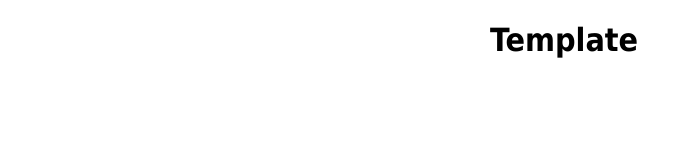
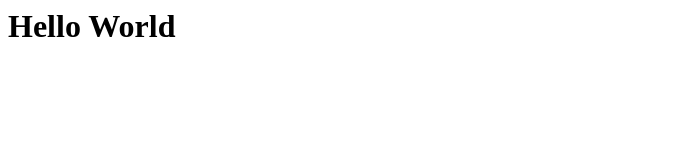
Before and after one commit to liammonks/FallingSlotTest, a plain HTML site: page index.html in a window 1280 px wide. Shown: the whole page, without its empty margins (0-692 px from the left). Drawn offline with Linux system fonts and the light colour scheme.

Commit message:
simplified index.html

```diff
--- a/index.html
+++ b/index.html
@@ -1,22 +1 @@
-<!DOCTYPE html>
-<html>
-
-<head>
-    <meta charset="utf-8">
-    <title>Template</title>
-    <style>
-        .title {
-            width: 300px;
-            margin: 0 auto;
-            font-family: Tahoma, Geneva, sans-serif;
-        }
-    </style>
-</head>
-
-<body>
-    <div class="title">
-        <h1>Template</h1>
-    </div>
-</body>
-
-</html>
+<h1>Hello World</h1>
```
